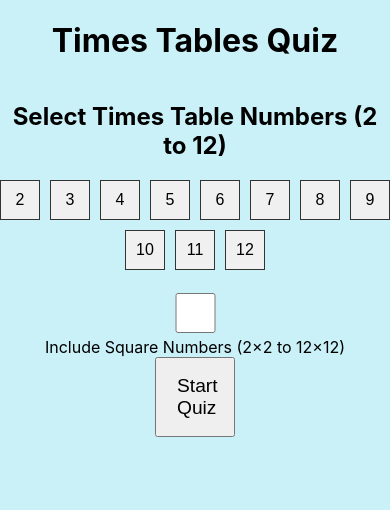
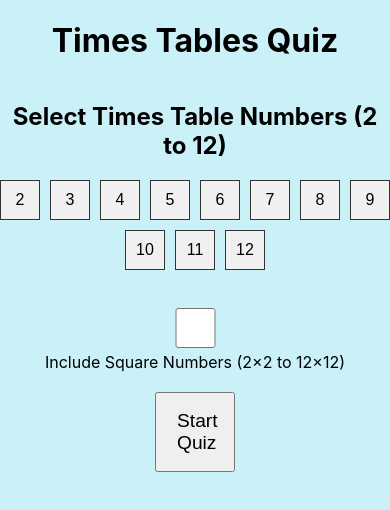
Before and after one commit to thelukass88/time-tables-app, a React (Create React App) app: page / in a window 390 px wide. Shown: the top 510 px of the page. Built offline with nearby package versions, Linux system fonts and the light colour scheme.

Commit message:
reworked css to centre align square number checkbox

```diff
--- a/src/App.css
+++ b/src/App.css
@@ -1,104 +1,26 @@
 /* App.css */
-/* App.css */
+
+/* Global styling */
 body {
-  background-color: #caf0f8; /* Set the background color */
+  background-color: #caf0f8; /* Background color */
 }
 
-.number-selection {
-  display: flex;
-  flex-wrap: wrap;
-  gap: 10px;
-  justify-content: center;
-}
-.number-selection button.selected {
-  background-color: #4CAF50; /* Example color for selected buttons */
-  color: white;
-}
-.start-button {
-  margin-top: 20px;
-  padding: 10px 20px;
-  font-size: 16px;
-}
-
-/* Center the App container */
+/* Main App container */
 .App {
-  display: flex;
-  flex-direction: column; /* Stack elements vertically */
-  align-items: center;    /* Center horizontally */
-  justify-content: center; /* Center vertically */
-}
-
-/* Styling for the p tag containing question sum */
-p {
-  font-size: 2.5rem;
-  text-align: center;
-}
-
-/* Style for the Quiz component */
-.answer {
-  margin-bottom: 20px;    /* Adjust this value for spacing between input and number pad */
-  width: 260px; /* Adjusted to match total button width */
-}
-
-/* Input field styling */
-input {
-  width: 97%;            /* Set a width for consistency */
-  height: 40px;           /* Set a height */
-  font-size: 1.5rem;      /* Font size */
-  text-align: center;      /* Center text in input */
-  padding-bottom: 10px;
-}
-
-/* Existing styles for number pad */
-.number-pad {
   display: flex;
   flex-direction: column;
   align-items: center;
   justify-content: center;
+  text-align: center;
 }
 
-/* Style specifically for the Delete and Submit buttons */
-.number-pad .delete-button,
-.number-pad .enter-button {
-  height: 60px;
-  font-size: 0.9em; /* Slightly smaller font size for long text */
-  padding: 0; /* Remove extra padding */
-  border-radius: 10px; /* Optional: make these buttons rectangular */
-}
-
-/* Number grid styles */
-.number-buttons {
-  display: grid;
-  grid-template-columns: repeat(3, 80px); /* Creates a 3-column grid */
-  gap: 10px;
-  padding-top: 10px;
-}
-
-/* Center align action buttons below the number pad */
-.action-buttons {
-  display: flex;
-  gap: 10px;
-  margin-top: 15px;
-}
-
-/* Styling the buttons */
-button {
-  width: 80px;
-  height: 80px;
-  font-size: 1.5rem;
-  cursor: pointer;;
-}
-.start-quiz-button {
-  padding: 10px 20px;
-  font-size: 1.2em;
-  cursor: pointer;
-}
+/* Number selection container */
 .number-selection-container {
   display: flex;
   flex-direction: column;
   align-items: center;
   justify-content: center;
-  text-align: center;
+  margin-bottom: 20px;
 }
 
 .number-selection {
@@ -116,8 +38,8 @@ button {
   display: flex;
   align-items: center;
   justify-content: center;
-  border: 1px solid #333; /* Optional: adds a border for clarity */
-  background-color: #f0f0f0; /* Light background color */
+  border: 1px solid #333;
+  background-color: #f0f0f0;
 }
 
 .number-selection button.selected {
@@ -125,17 +47,81 @@ button {
   color: white;
 }
 
+/* Square numbers checkbox container */
+.square-numbers-container {
+  display: flex;
+  justify-content: center;
+  margin-top: 15px;
+}
+
+/* Start quiz button */
 .start-quiz-button {
   padding: 10px 20px;
   font-size: 1.2em;
   cursor: pointer;
+  margin-top: 20px;
 }
 
-/* Responsive adjustments */
+/* Question display styling */
+p {
+  font-size: 2.5rem;
+  text-align: center;
+}
+
+/* Answer input field */
+.answer {
+  margin-bottom: 20px;
+  width: 260px;
+}
+
+input {
+  width: 97%;
+  height: 40px;
+  font-size: 1.5rem;
+  text-align: center;
+  padding-bottom: 10px;
+}
+
+/* Number pad styling */
+.number-pad {
+  display: flex;
+  flex-direction: column;
+  align-items: center;
+  justify-content: center;
+}
+
+.number-buttons {
+  display: grid;
+  grid-template-columns: repeat(3, 80px);
+  gap: 10px;
+  padding-top: 10px;
+}
+
+.number-pad .delete-button,
+.number-pad .enter-button {
+  height: 60px;
+  font-size: 0.9em;
+  padding: 0;
+  border-radius: 10px;
+}
+
+button {
+  width: 80px;
+  height: 80px;
+  font-size: 1.5rem;
+  cursor: pointer;
+}
+
+/* Responsive styling */
 @media (max-width: 600px) {
   .number-selection button {
-    width: 40px; /* Slightly smaller on mobile */
+    width: 40px;
     height: 40px;
     font-size: 1em;
   }
+
+  .square-numbers-container {
+    width: 100%;
+    justify-content: center;
+  }
 }
--- a/src/components/NumberSelection.js
+++ b/src/components/NumberSelection.js
@@ -41,6 +41,7 @@ const NumberSelection = ({ onStart }) => {
           );
         })}
       </div>
+      <div className="square-numbers-container">
       <label>
         <input
           type="checkbox"
@@ -49,6 +50,7 @@ const NumberSelection = ({ onStart }) => {
         />
         Include Square Numbers (2×2 to 12×12)
       </label>
+      </div>
       <button onClick={handleStart} className="start-quiz-button">
         Start Quiz
       </button>
```
